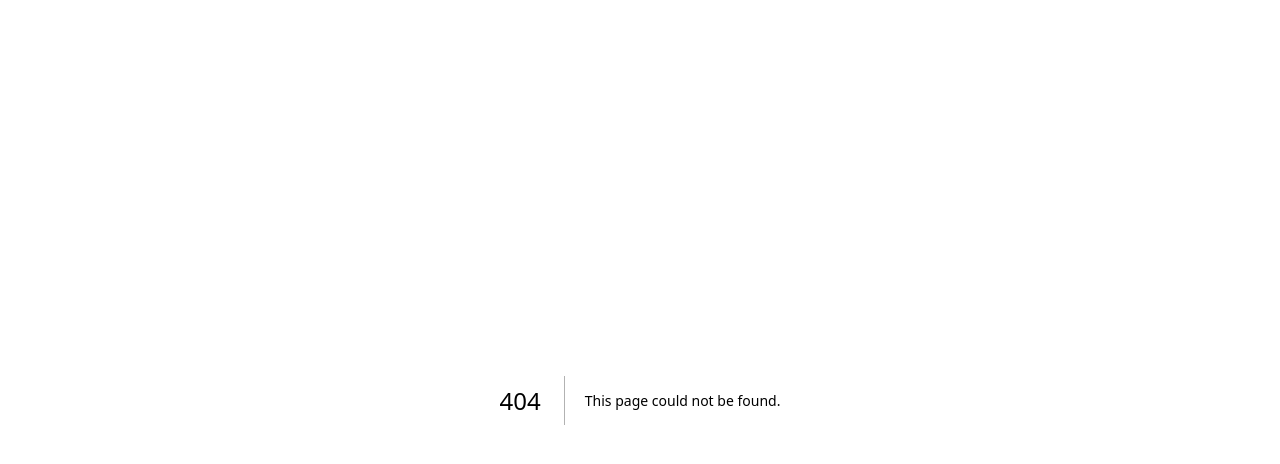
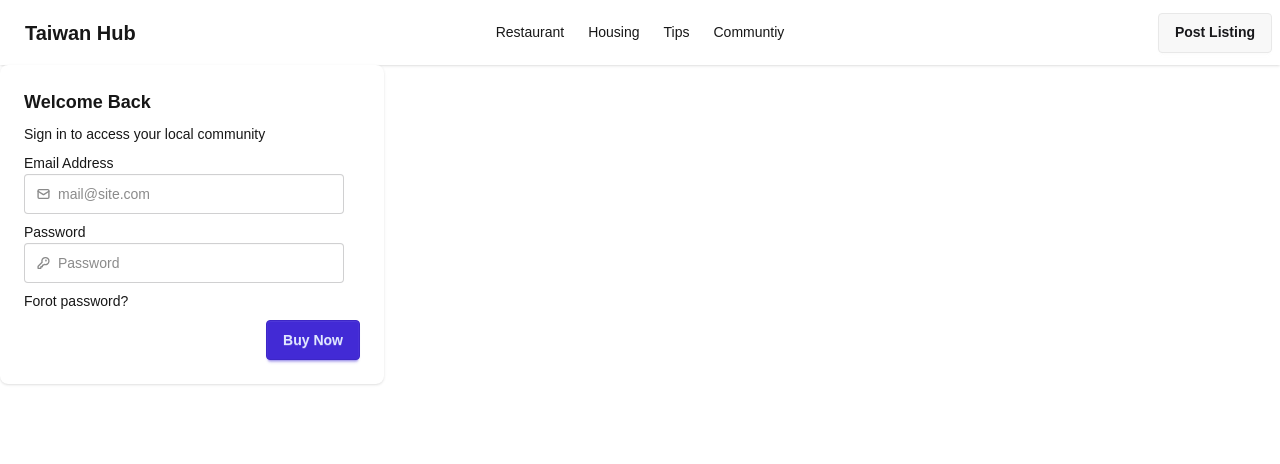
Before and after one commit to yll9108/communityHub, a Next.js app in the folder my-app/: page /login in a window 1280 px wide. Before the commit this address had no page. Shown: the top 464 px of the page. Built offline with nearby package versions, Linux system fonts and the light colour scheme.

Commit message:
add footer and basic login page

```diff
--- a/my-app/src/app/components/shared/CategoryCard.tsx
+++ b/my-app/src/app/components/shared/CategoryCard.tsx
@@ -2,8 +2,8 @@
 
 export type CategoryType = {
     icon: ReactNode;
-    title: ReactNode;
-    content: ReactNode;
+    title: string;
+    content: string;
 };
 
 // export type CommunityType = {
--- /dev/null
+++ b/my-app/src/app/components/shared/EmailInput.tsx
@@ -0,0 +1,32 @@
+import React from "react";
+
+function EmailInput() {
+    return (
+        <div>
+            <label className="input validator">
+                <svg
+                    className="h-[1em] opacity-50"
+                    xmlns="http://www.w3.org/2000/svg"
+                    viewBox="0 0 24 24"
+                >
+                    <g
+                        strokeLinejoin="round"
+                        strokeLinecap="round"
+                        strokeWidth="2.5"
+                        fill="none"
+                        stroke="currentColor"
+                    >
+                        <rect width="20" height="16" x="2" y="4" rx="2"></rect>
+                        <path d="m22 7-8.97 5.7a1.94 1.94 0 0 1-2.06 0L2 7"></path>
+                    </g>
+                </svg>
+                <input type="email" placeholder="mail@site.com" required />
+            </label>
+            <div className="validator-hint hidden">
+                Enter valid email address
+            </div>
+        </div>
+    );
+}
+
+export default EmailInput;
--- /dev/null
+++ b/my-app/src/app/components/shared/PassworInput.tsx
@@ -0,0 +1,48 @@
+import React from "react";
+
+function PassworInput() {
+    return (
+        <div>
+            <label className="input validator">
+                <svg
+                    className="h-[1em] opacity-50"
+                    xmlns="http://www.w3.org/2000/svg"
+                    viewBox="0 0 24 24"
+                >
+                    <g
+                        strokeLinejoin="round"
+                        strokeLinecap="round"
+                        strokeWidth="2.5"
+                        fill="none"
+                        stroke="currentColor"
+                    >
+                        <path d="M2.586 17.414A2 2 0 0 0 2 18.828V21a1 1 0 0 0 1 1h3a1 1 0 0 0 1-1v-1a1 1 0 0 1 1-1h1a1 1 0 0 0 1-1v-1a1 1 0 0 1 1-1h.172a2 2 0 0 0 1.414-.586l.814-.814a6.5 6.5 0 1 0-4-4z"></path>
+                        <circle
+                            cx="16.5"
+                            cy="7.5"
+                            r=".5"
+                            fill="currentColor"
+                        ></circle>
+                    </g>
+                </svg>
+                <input
+                    type="password"
+                    required
+                    placeholder="Password"
+                    minLength={8} // using {} to present number type -> JS usage
+                    pattern="(?=.*\d)(?=.*[a-z])(?=.*[A-Z]).{8,}"
+                    title="Must be more than 8 characters, including number, lowercase letter, uppercase letter"
+                />
+            </label>
+            <p className="validator-hint hidden">
+                Must be more than 8 characters, including
+                <br />
+                At least one number <br />
+                At least one lowercase letter <br />
+                At least one uppercase letter
+            </p>
+        </div>
+    );
+}
+
+export default PassworInput;
--- /dev/null
+++ b/my-app/src/app/login/LoginCard.tsx
@@ -0,0 +1,28 @@
+import React from "react";
+import EmailInput from "../components/shared/EmailInput";
+import PassworInput from "../components/shared/PassworInput";
+
+function LoginCard() {
+    return (
+        <div className="card bg-base-100 w-96 shadow-sm">
+            <div className="card-body">
+                <h2 className="card-title">Welcome Back</h2>
+                <p>Sign in to access your local community</p>
+                <div>
+                    <p>Email Address</p>
+                    <EmailInput />
+                </div>
+                <div>
+                    <p>Password</p>
+                    <PassworInput />
+                </div>
+                <a>Forot password?</a>
+                <div className="card-actions justify-end">
+                    <button className="btn btn-primary">Buy Now</button>
+                </div>
+            </div>
+        </div>
+    );
+}
+
+export default LoginCard;
--- /dev/null
+++ b/my-app/src/app/login/page.tsx
@@ -0,0 +1,13 @@
+import React from "react";
+import Header from "../components/header/Header";
+import LoginCard from "./LoginCard";
+
+function LogInPage() {
+    return (
+        <>
+            <Header />
+            <LoginCard />
+        </>
+    );
+}
+export default LogInPage;
```
